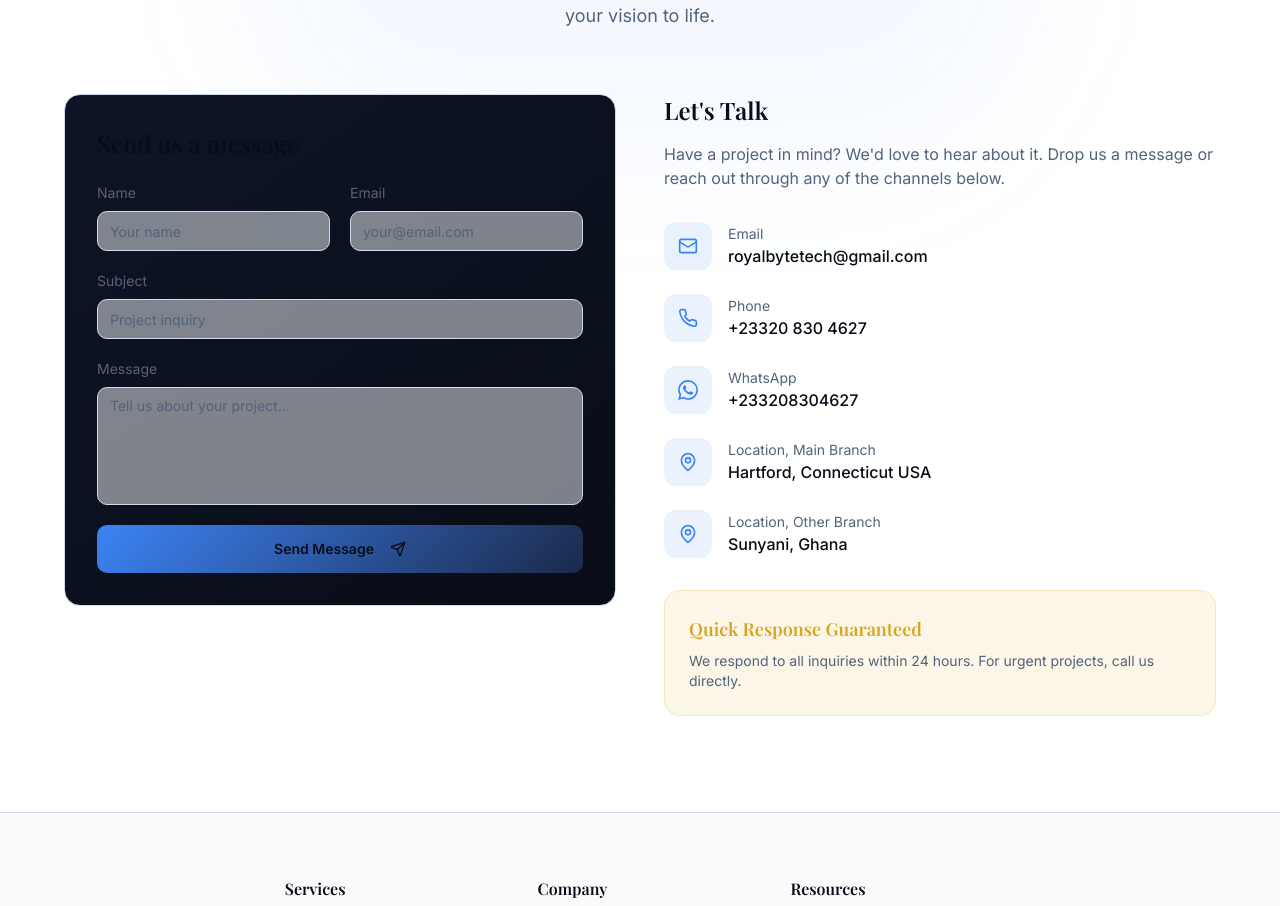
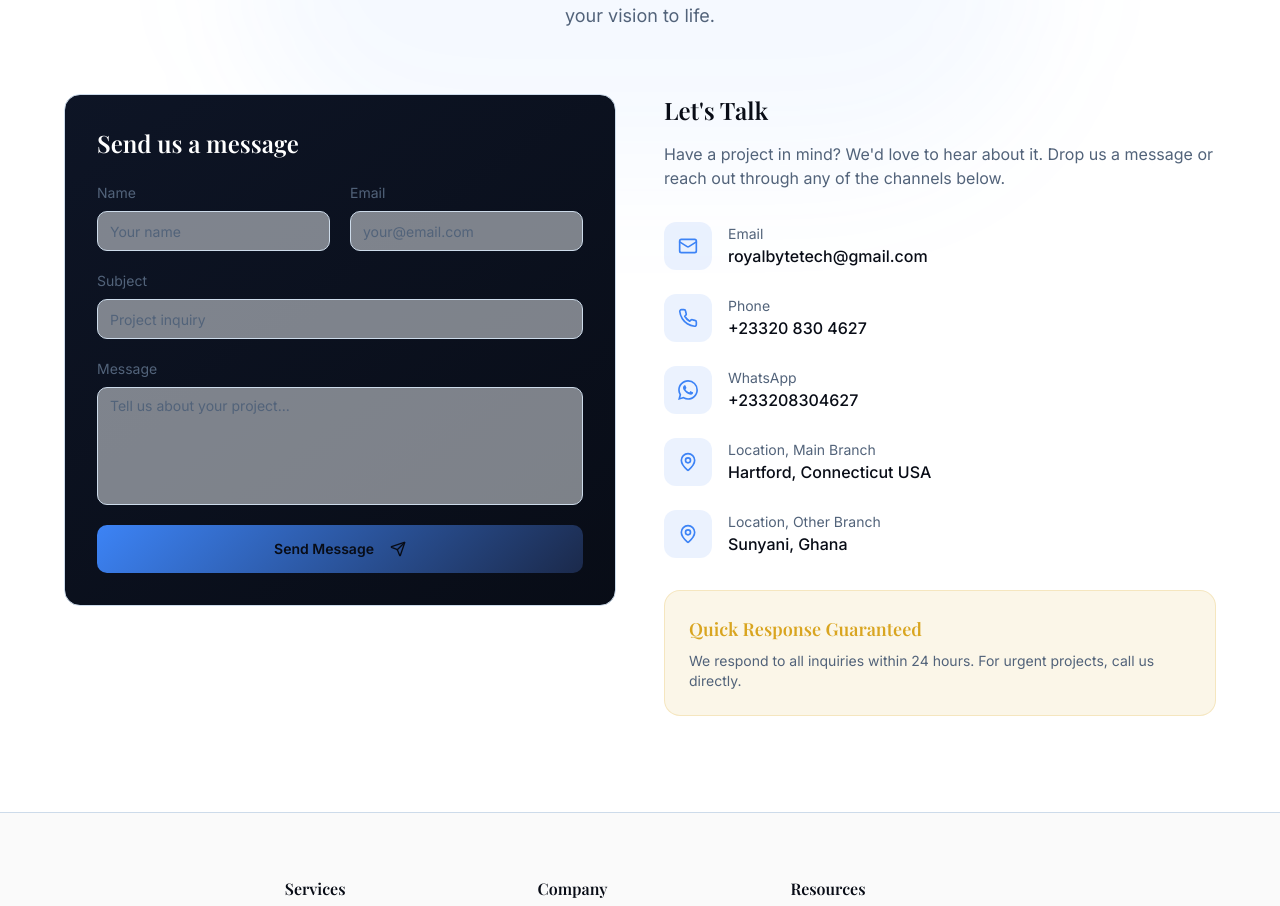
Before and after one commit to GyanVincent/royalbyte, a React (Vite) app: page / in a window 1280 px wide. Shown: the part 5228-6134 px from the top of the page. Built offline with nearby package versions, Linux system fonts and the light colour scheme; the HTML template or start-up script is replaced by a standard one.

Commit message:
Fix contact section heading text color to white
- Update 'Send us a message' heading to use text-white for better visibility
- Ensures heading is visible in both light and dark modes

```diff
--- a/src/components/ContactSection.tsx
+++ b/src/components/ContactSection.tsx
@@ -142,7 +142,7 @@ const ContactSection = () => {
             transition={{ duration: 0.6 }}
           >
             <div className="p-8 rounded-2xl bg-gradient-card border border-border">
-              <h3 className="font-display text-2xl font-semibold mb-6 text-foreground">Send us a message</h3>
+              <h3 className="font-display text-2xl font-semibold mb-6 text-white">Send us a message</h3>
 
               <form onSubmit={handleSubmit} className="space-y-5">
                 <div className="grid sm:grid-cols-2 gap-5">
```
Also changed, not shown: 3 other files (tests, documents, lock files or other folders).
